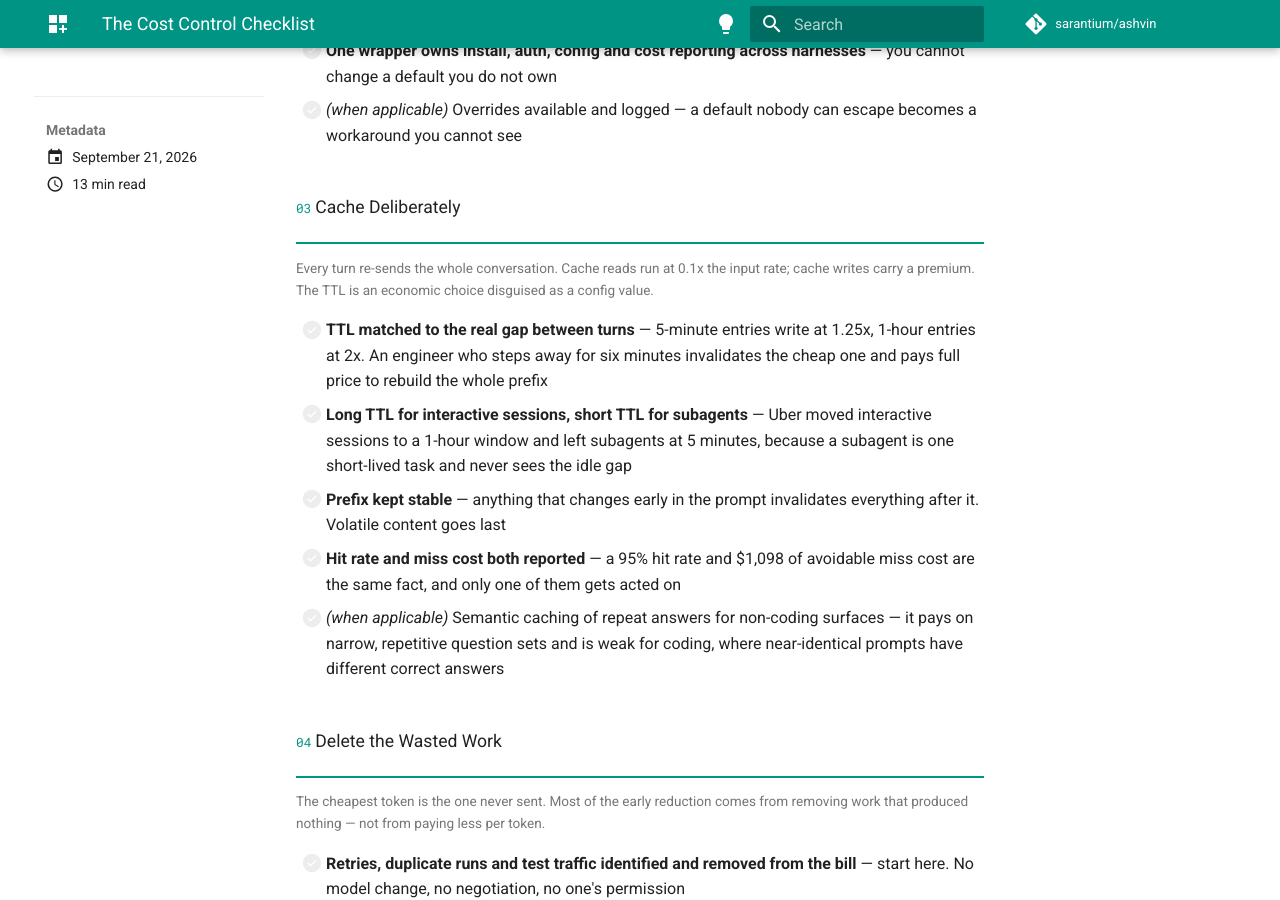
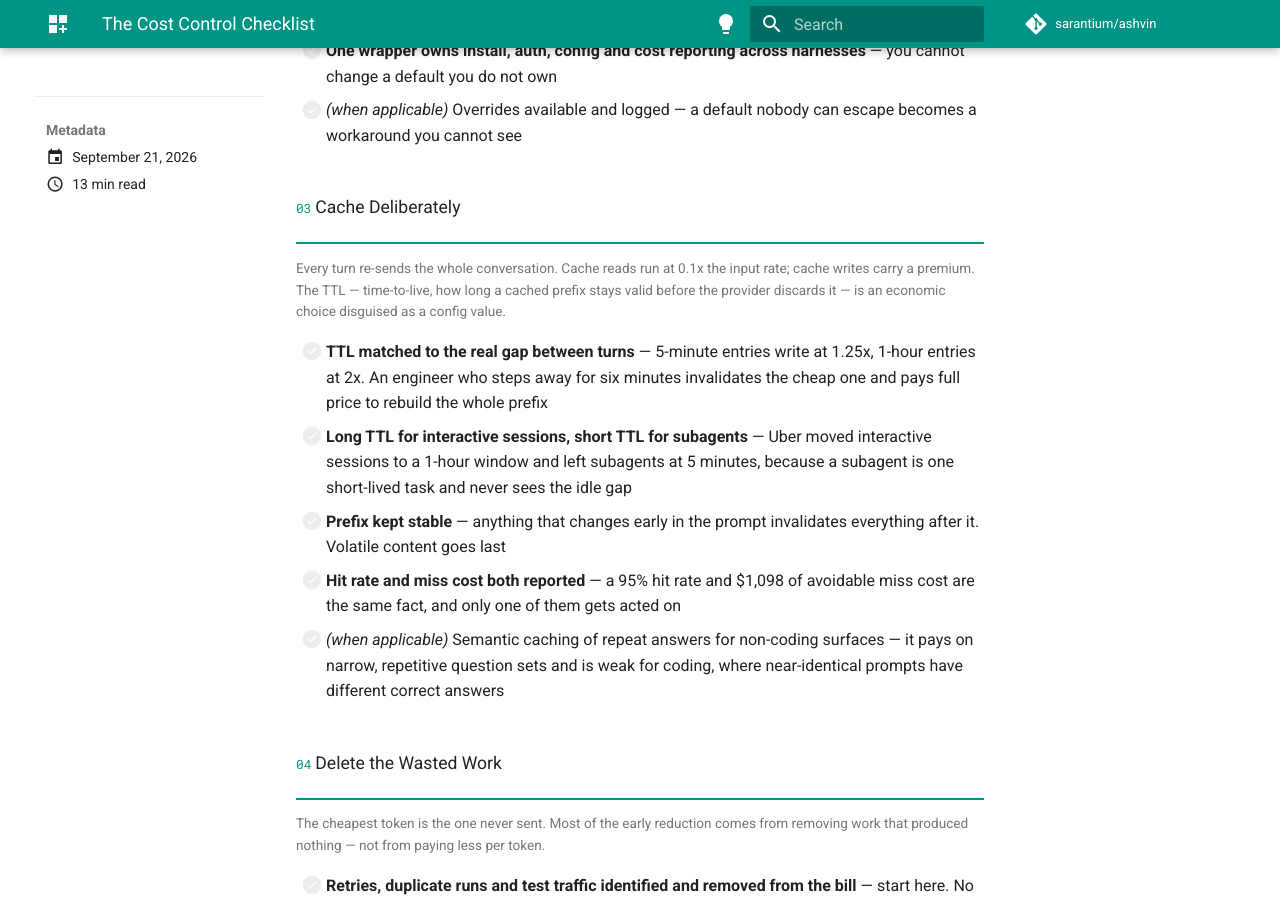
Before and after one commit to sarantium/ashvin, an MkDocs documentation site: the page built from docs/blog/posts/2026-09-21.md, in a window 1280 px wide and 900 px high, scrolled down 1668 px. Built offline with MkDocs 1.6.1 and Material for MkDocs 9.7.7, drawn with Linux system fonts in a browser that asks for light colours; comment, search, counter and statistics services are not loaded.

Commit message:
📝 blog: The Cost Control Checklist — expand TTL on first use

```diff
--- a/docs/blog/posts/2026-09-21.md
+++ b/docs/blog/posts/2026-09-21.md
@@ -105,7 +105,7 @@ A default applies to every session, every engineer, indefinitely, without anyone
 </div>
 
 <div class="section-context" markdown>
-Every turn re-sends the whole conversation. Cache reads run at 0.1x the input rate; cache writes carry a premium. The TTL is an economic choice disguised as a config value.
+Every turn re-sends the whole conversation. Cache reads run at 0.1x the input rate; cache writes carry a premium. The TTL — time-to-live, how long a cached prefix stays valid before the provider discards it — is an economic choice disguised as a config value.
 </div>
 
 - [ ] **TTL matched to the real gap between turns** — 5-minute entries write at 1.25x, 1-hour entries at 2x. An engineer who steps away for six minutes invalidates the cheap one and pays full price to rebuild the whole prefix
```
